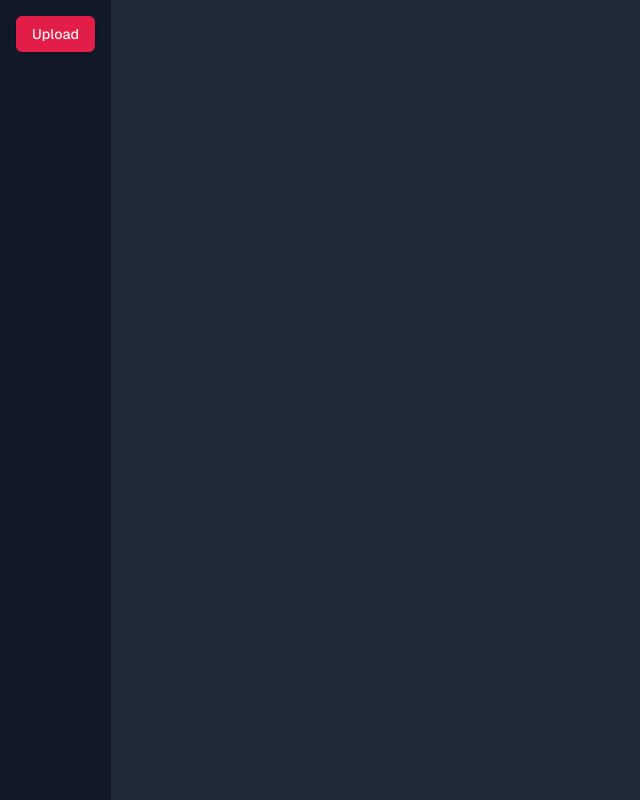
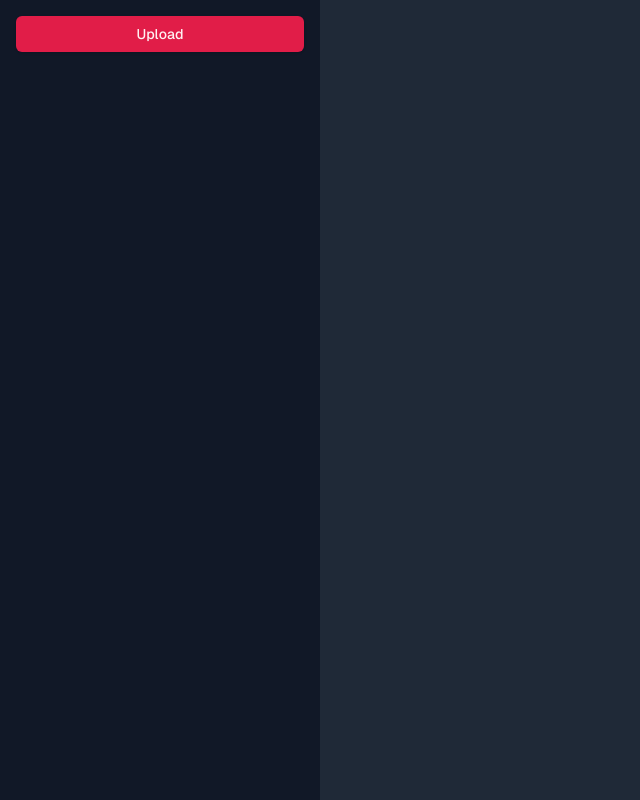
Before and after one commit to LittleWhole/HackUMBC2024, a Next.js app in the folder rizzlabs/: page / in a window 1280 px wide. Shown: the whole page, without its empty margins (0-640 px from the left). Built offline with nearby package versions, Linux system fonts and the light colour scheme.

Commit message:
adjust sizing

```diff
--- a/rizzlabs/app/page.tsx
+++ b/rizzlabs/app/page.tsx
@@ -3,10 +3,10 @@ import { Button } from "@/components/ui/button";
 export default function Home() {
   return (
     <div className="flex min-h-screen">
-      <div className="flex w-100 flex-col p-4 bg-gray-900">
+      <div className="flex basis-1/4 w-100 flex-col p-4 bg-gray-900">
       <Button>Upload</Button>
       </div>
-      <div className="flex w-full flex-col p-4  bg-gray-800">
+      <div className="flex basis-3/4 w-full flex-col p-4  bg-gray-800">
       </div>
     </div>
   );
```
